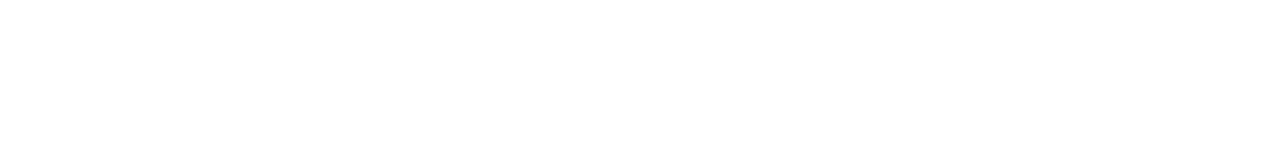
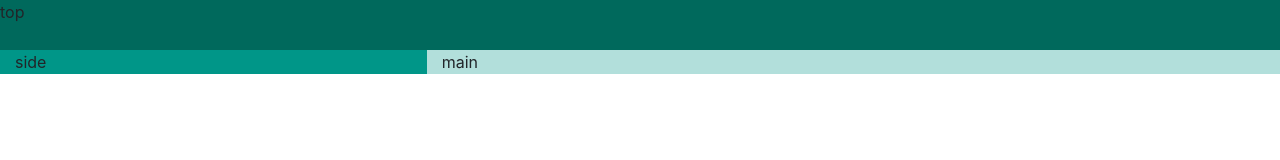
Before and after one commit to Delink-D/pingpong, a plain HTML site: page index.html in a window 1280 px wide. Drawn offline with nearby package versions, Linux system fonts and the light colour scheme.

Commit message:
add sections of the app

```diff
--- a/css/styles.css
+++ b/css/styles.css
@@ -0,0 +1,21 @@
+body {
+	background: #f5f5f5;
+}
+.padding0 {
+	padding: 0!important;
+}
+
+.top-section {
+	min-height: 50px;
+	background: #00695C;
+}
+
+.left-section {
+	min-height: 100px;
+	background: #009688
+}
+
+.main-section {
+	min-height: 100px;
+	background: #B2DFDB;
+}
--- a/index.html
+++ b/index.html
@@ -13,19 +13,23 @@
     <script src="js/script.js"></script>
   </head>
   <body>
-    <div class="container-fluid">
+    <div class="container-fluid padding0">
       <!-- top section -->
-      <div>
-
+      <div class="top-section">
+        top
       </div>
 
       <!-- main -->
       <div>
         <!-- left side -->
-        <div></div>
+        <div class="left-section float-left col-4">
+          side
+        </div>
 
         <!-- main side -->
-        <div></div>
+        <div class="main-section float-right col-8">
+          main
+        </div>
       </div>
     </div>
   </body>
```
